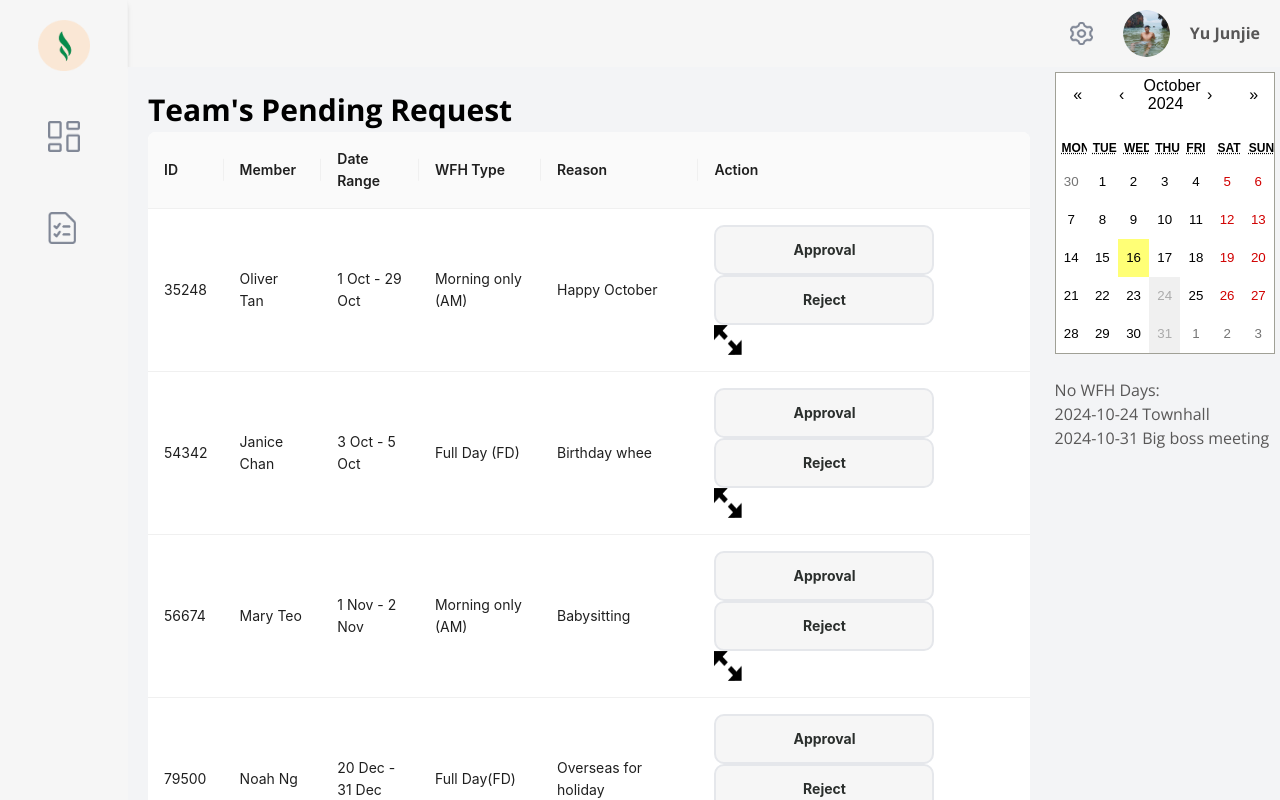
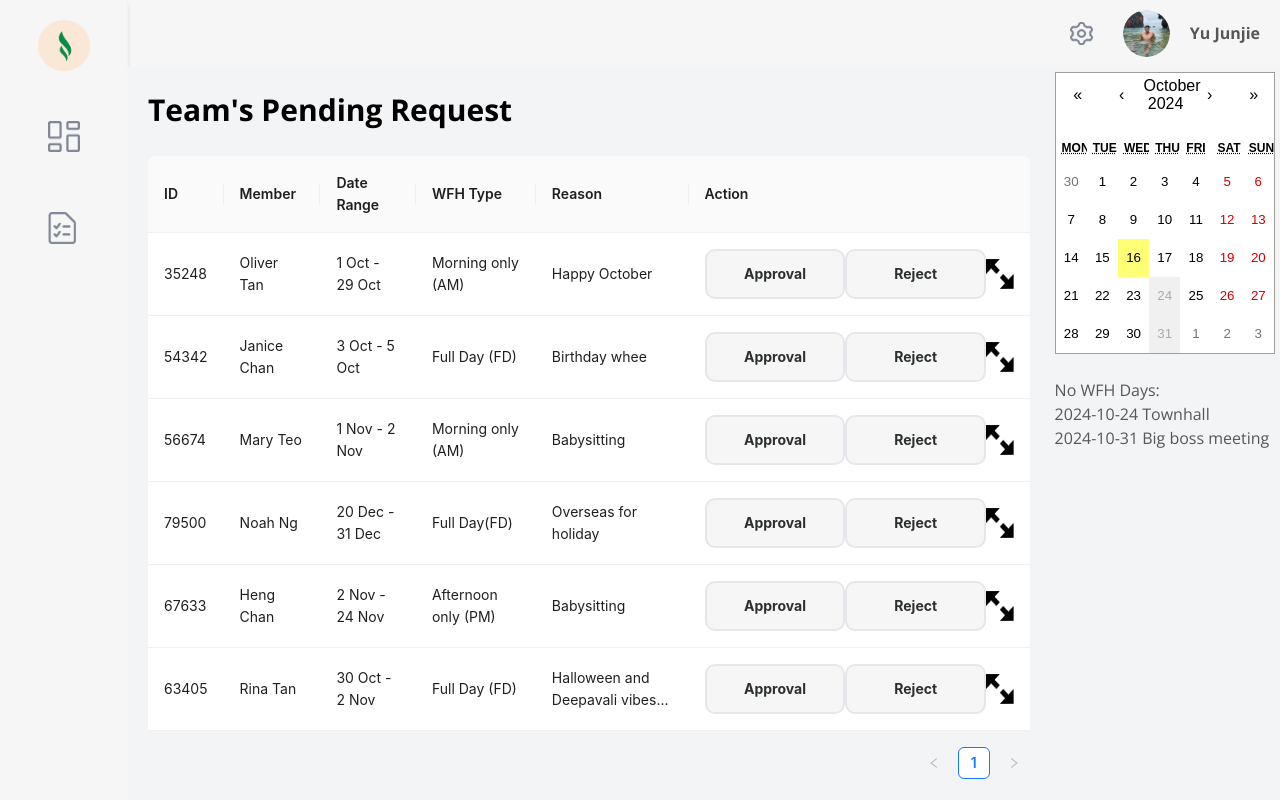
Before and after one commit to Jerric1801/spm-wfh-frontend, a React (Vite) app: page /teams in a window 1280 px wide. Built offline with nearby package versions, Linux system fonts and the light colour scheme.

Commit message:
- fixed formatting of action buttons

```diff
--- a/src/pages/Teams.jsx
+++ b/src/pages/Teams.jsx
@@ -93,12 +93,13 @@ function TeamRequest() {
           key: 'action',
           // Note: the colour will come when merged w Feature/ApproveWFH branch
           render: (record) => (
-            <>
-            <Button color="bg-green" text="Approval" onClick={() => approveRequest(record)}/>
-            <Button color="bg-red" text="Reject" onClick={() => rejectRequest(record)}/>
-            <img src={ExpandButton} alt="Expand Button"  style={{ height:'30px'}} onClick={()=>viewRequestDetails(record)}/>
+            <div className='flex'>
 
-            </>
+            <Button color="bg-green" width='150px' text="Approval" onClick={() => approveRequest(record)}/>
+            <Button color="bg-red"  width='150px' text="Reject" onClick={() => rejectRequest(record)}/>
+            <img src={ExpandButton} alt="Expand Button"  style={{ height:'30px',margin:'auto'}} onClick={()=>viewRequestDetails(record)}/>
+
+            </div>
           ),
         },
       ];
@@ -125,7 +126,8 @@ function TeamRequest() {
             <div className="col-span-12 row-span-11 bg-gray-100 flex justify-center items-center">
                 <div className="w-[80%] h-[100%]" style={{padding:'20px'}}>
                 <span className="text-[30px] font-bold">Team's Pending Request</span>
-                <Table columns={columns} dataSource={dataSource} />
+                <br/><br/>
+                <Table columns={columns} dataSource={dataSource} className=""/>
                 </div>
 
                 <div className="w-[20%] h-[100%]" style={{padding:'5px'}}>
```
